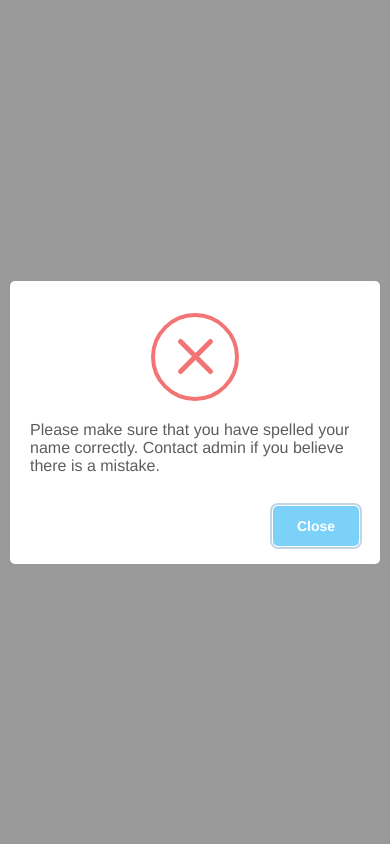
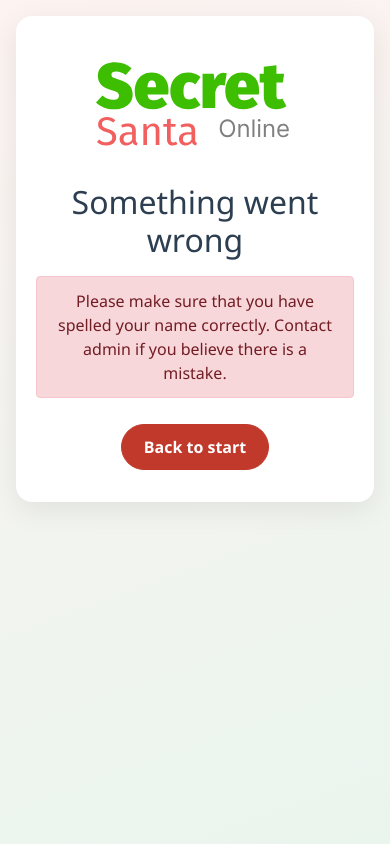
Before and after one commit to hwalker928/SecretSanta-Web, a Flask app: page /name/1 in a window 390 px wide. Run offline with Flask 3, Linux system fonts and the light colour scheme; some libraries are stand-ins or nearby versions.

Commit message:
Improve participant UI and UX
- Replace popup name entry and error dialogs with proper pages
- Add shared card theme, reveal animation and mobile-friendly layout
- Hide reroll box once rerolls are used
- Fix rules not showing when rerolls are disabled
- Inject config into all templates

Co-Authored-By: Claude Sonnet 5.5 <noreply@anthropic.com>

```diff
--- a/main.py
+++ b/main.py
@@ -110,6 +110,11 @@ def pick_recipient(giver, exclude=()):
             candidates = different
 
     return random.choice(candidates) if candidates else None
+
+
+@app.context_processor
+def inject_config():
+    return {"config": config}
 
 
 @app.route("/")
@@ -265,6 +270,7 @@ def rules(firstname_base64, recipient_base64):
         config=config,
         firstname=firstname,
         reroll_limit=config["reroll_count"],
+        rerolls_left=max(0, config["reroll_count"] - get_int(f"rerolls:{firstname}")),
     )
 
 
--- a/templates/base.html
+++ b/templates/base.html
@@ -12,20 +12,33 @@
     <script src="https://cdn.jsdelivr.net/npm/bootstrap@4.6.2/dist/js/bootstrap.bundle.min.js"></script>
     <script src="https://unpkg.com/sweetalert/dist/sweetalert.min.js"></script>
     <style>
+      :root {
+        --ss-red: #c0392b;
+        --ss-red-dark: #962d22;
+        --ss-green: #1e7e4f;
+      }
+
       body {
-        padding: 10px;
-        font-family: "Segoe UI", Tahoma, Geneva, Verdana, sans-serif;
+        min-height: 100vh;
+        padding: 16px;
+        font-family: "Segoe UI", system-ui, -apple-system, Roboto, sans-serif;
+        background: linear-gradient(160deg, #fdf3f1 0%, #eaf5ee 100%);
+        color: #2c3e50;
       }
 
       .content {
-        max-width: 600px;
-        margin: auto;
+        max-width: 560px;
+        margin: 0 auto;
+        padding: 24px 20px 32px;
         text-align: center;
+        background: #fff;
+        border-radius: 16px;
+        box-shadow: 0 8px 30px rgba(0, 0, 0, 0.08);
       }
 
       .content img {
         display: block;
-        margin: 20px auto;
+        margin: 8px auto 16px;
         max-width: 100%;
         height: auto;
       }
@@ -33,13 +46,71 @@
       .content h2,
       .content h3,
       .content p {
-        margin-bottom: 20px;
+        margin-bottom: 16px;
       }
 
-      .btn-outline-primary,
-      .btn-outline-danger,
+      .btn {
+        margin-top: 10px;
+        padding: 10px 22px;
+        border-radius: 999px;
+        font-weight: 600;
+      }
+
+      .btn-primary {
+        background: var(--ss-red);
+        border-color: var(--ss-red);
+      }
+
+      .btn-primary:hover,
+      .btn-primary:focus {
+        background: var(--ss-red-dark);
+        border-color: var(--ss-red-dark);
+      }
+
+      .btn-outline-primary {
+        color: var(--ss-red);
+        border-color: var(--ss-red);
+      }
+
+      .btn-outline-primary:hover {
+        background: var(--ss-red);
+        border-color: var(--ss-red);
+      }
+
       .btn-outline-success {
-        margin-top: 10px;
+        color: var(--ss-green);
+        border-color: var(--ss-green);
+      }
+
+      .btn-outline-success:hover {
+        background: var(--ss-green);
+        border-color: var(--ss-green);
+      }
+
+      .recipient-name {
+        display: inline-block;
+        font-size: 2.6rem;
+        font-weight: 700;
+        color: var(--ss-red);
+        word-break: break-word;
+      }
+
+      .recipient-name.reveal {
+        animation: pop 0.5s ease-out;
+      }
+
+      @keyframes pop {
+        0% { transform: scale(0.4); opacity: 0; }
+        70% { transform: scale(1.15); opacity: 1; }
+        100% { transform: scale(1); }
+      }
+
+      .panel-box {
+        border: 1px solid #e3e6ea;
+        background-color: #f6f8fa;
+        padding: 16px;
+        border-radius: 12px;
+        margin-top: 28px;
       }
 
       .fade-in {
--- a/templates/error.html
+++ b/templates/error.html
@@ -1,31 +1,6 @@
-<!DOCTYPE html>
-<html lang="en">
-  <head>
-    <title>Secret Santa</title>
-    <meta charset="utf-8" />
-    <meta name="viewport" content="width=device-width, initial-scale=1" />
-    <link
-      rel="stylesheet"
-      href="https://maxcdn.bootstrapcdn.com/bootstrap/3.4.1/css/bootstrap.min.css"
-    />
-    <script src="https://ajax.googleapis.com/ajax/libs/jquery/3.5.1/jquery.min.js"></script>
-    <script src="https://maxcdn.bootstrapcdn.com/bootstrap/3.4.1/js/bootstrap.min.js"></script>
-    <script src="https://unpkg.com/sweetalert/dist/sweetalert.min.js"></script>
-
-    <script>
-      function askName() {
-        swal({
-          text: "{{message}}",
-          icon: "error",
-          button: {
-            text: "Close",
-            closeModal: true,
-          },
-        }).then(() => {
-          window.location.href = "/";
-        });
-      }
-    </script>
-  </head>
-  <body onload="askName()"></body>
-</html>
+{% extends "base.html" %} {% block content %}
+<img src="{{ url_for('static', filename='ss.svg') }}" alt="Secret Santa" />
+<h2>Something went wrong</h2>
+<div class="alert alert-danger" role="alert">{{ message }}</div>
+<a href="/" class="btn btn-primary">Back to start</a>
+{% endblock %}
```
Also changed, not shown: templates/index.html (+31 -35 lines), templates/rules.html (+24 -16 lines).
